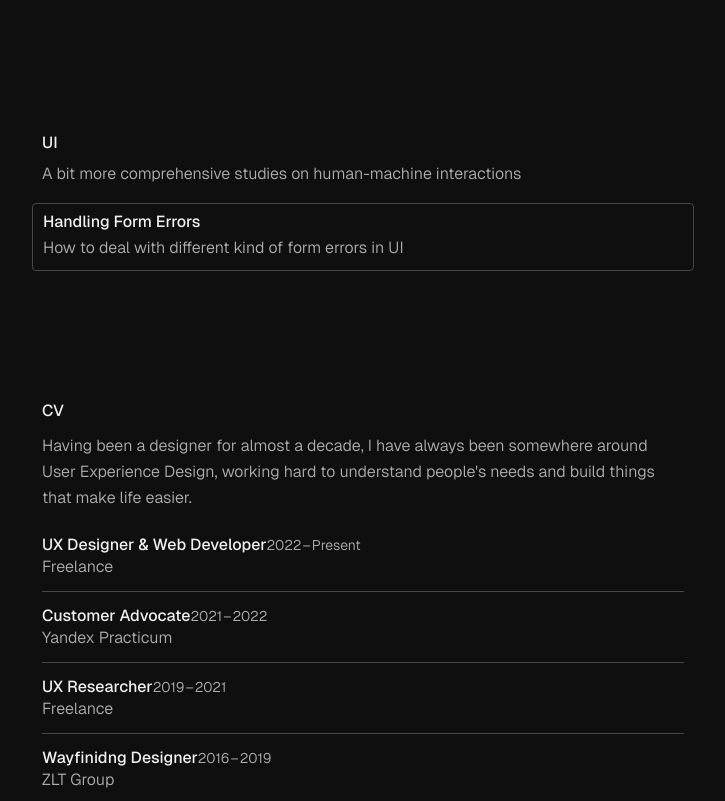
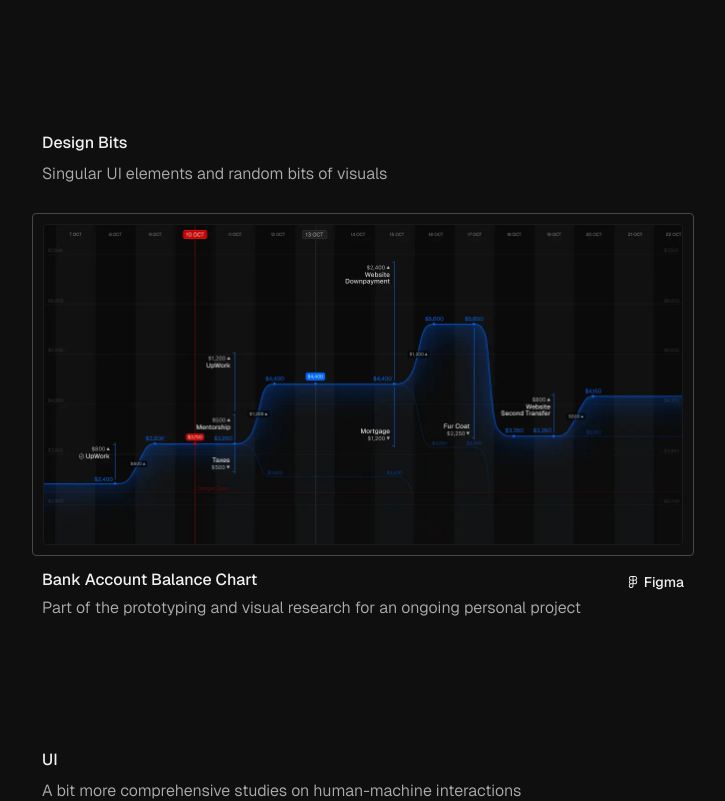
Before and after one commit to fedorivanenko/fedor-ivanenko-personal-website, a Next.js app: page / in a window 1280 px wide. Shown: the part 347-1148 px from the top of the page, without its empty margins (277-1002 px from the left). Built offline with nearby package versions, Linux system fonts and the light colour scheme.

Commit message:
add design bits section

```diff
--- /dev/null
+++ b/app/(components)/design-bits/design-bits-panel.tsx
@@ -0,0 +1,52 @@
+import Image from "next/image";
+import Link from "next/link";
+import { Button } from "@/components/ui/button";
+import { FigmaLogoIcon } from "@radix-ui/react-icons";
+//import { Separator } from "../../../components/ui/separator";
+
+export default function DesignBitsPanel() {
+  return (
+    <div className="space-y-1.5">
+      <h2 className="mr-auto font-medium">Design Bits</h2>
+      <p className="text-muted-foreground pb-5 leading-relaxed">
+        Singular UI elements and random bits of visuals
+      </p>
+      <div className="flex flex-col">
+        <div className="space-y-1.5 w-[calc(100%+1.25rem)] -translate-x-2.5 p-2.5 border border-border rounded">
+          <Image
+            priority={true}
+            width={1280}
+            height={640}
+            src="/cashflow-chart-window-default.webp"
+            alt="Bank Account Balance Chart"
+            className="border border-border/20 rounded"
+          />
+        </div>
+        <div className="flex flex-col mt-4 space-y-1">
+          <div className="flex justify-between">
+            <h3 className="font-medium leading-none underline-offset-4">
+              Bank Account Balance Chart
+            </h3>
+            <Button className="px-0" variant="ghost" size="inline" asChild>
+              <Link
+                href="https://www.figma.com/design/6kWH882PVQXtAoj2VUUMYI/Budget-Forecaster?node-id=323-87&t=iyG9Fk67NflZNvSh-1"
+                target="_blank"
+                className="whitespace-nowrap flex pr-2 translate-x-2"
+              >
+                <FigmaLogoIcon
+                  style={{ width: "14px", height: "14px" }}
+                  className="translate-x-1"
+                />
+                <span>Figma</span>
+              </Link>
+            </Button>
+          </div>
+          <p className="flex gap-1.5 w-full text-muted-foreground">
+            Part of the prototyping and visual research for an ongoing personal
+            project
+          </p>
+        </div>
+      </div>
+    </div>
+  );
+}
--- a/app/page.tsx
+++ b/app/page.tsx
@@ -7,12 +7,14 @@ import ClientProjectPanel from "@/components/client-projects/client-project-pane
 import PersonalProjectPannel from "@/components/personal-projects/personal-projects-panel"
 */
 import ContactPanel from "@/app/(components)/contact/contact-panel";
+import DesignBitsPanel from "./(components)/design-bits/design-bits-panel";
 
 export default function Home() {
   return (
     <main className="w-full space-y-32 pb-32">
       <BioPanel />
-      <SnippetsPanel />
+      <DesignBitsPanel/>
+      <SnippetsPanel/>
       <CVPanel />
       {/*
       <WorkWithMe/>
@@ -20,6 +22,10 @@ export default function Home() {
       <PersonalProjectPannel />
       */}
       <ContactPanel />
+      <blockquote className="text-muted-foreground">
+            <p className="italic text-right">{"“"}Simplicity is sanity{"”"}</p>
+            <p className="text-right pr-2 text-sm">— John Maeda</p>
+            </blockquote>
     </main>
   );
 }
```
Also changed, not shown: public/cashflow-chart-window-default.webp (added).
